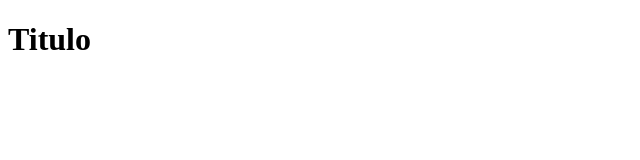
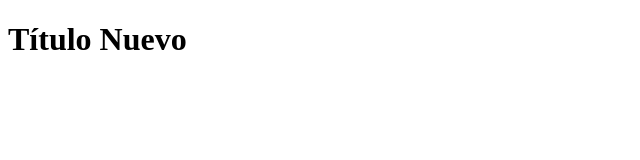
Before and after one commit to Nicanor-Suares/crispy-lamp, a plain HTML site: page index.html in a window 1280 px wide. Shown: the whole page, without its empty margins (0-640 px from the left). Drawn offline with Linux system fonts and the light colour scheme.

Commit message:
se modificó título index

```diff
--- a/index.html
+++ b/index.html
@@ -7,6 +7,6 @@
     <title>Demo Git</title>
 </head>
 <body>
-    <h1>Titulo</h1>
+    <h1>Título Nuevo</h1>
 </body>
 </html>
```
